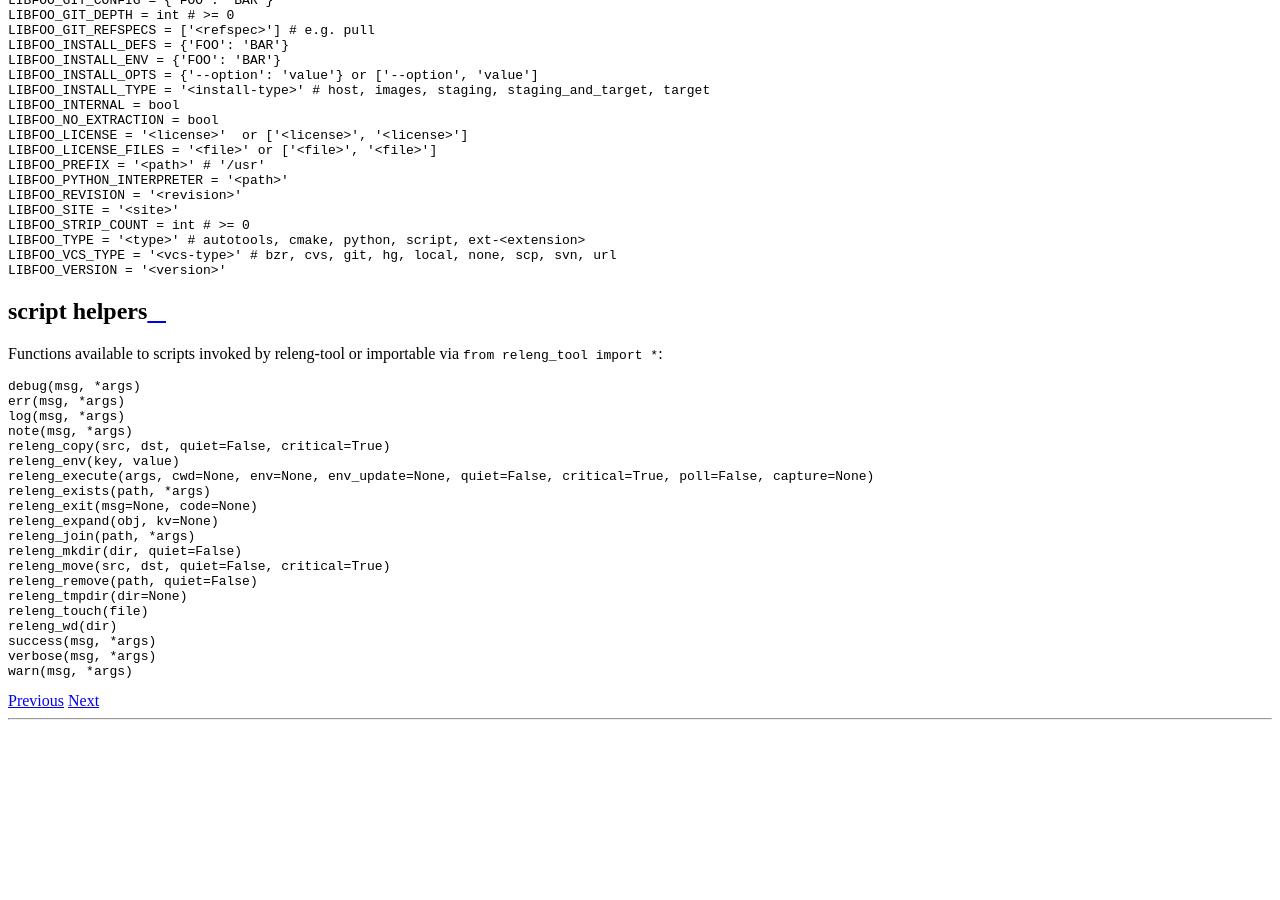
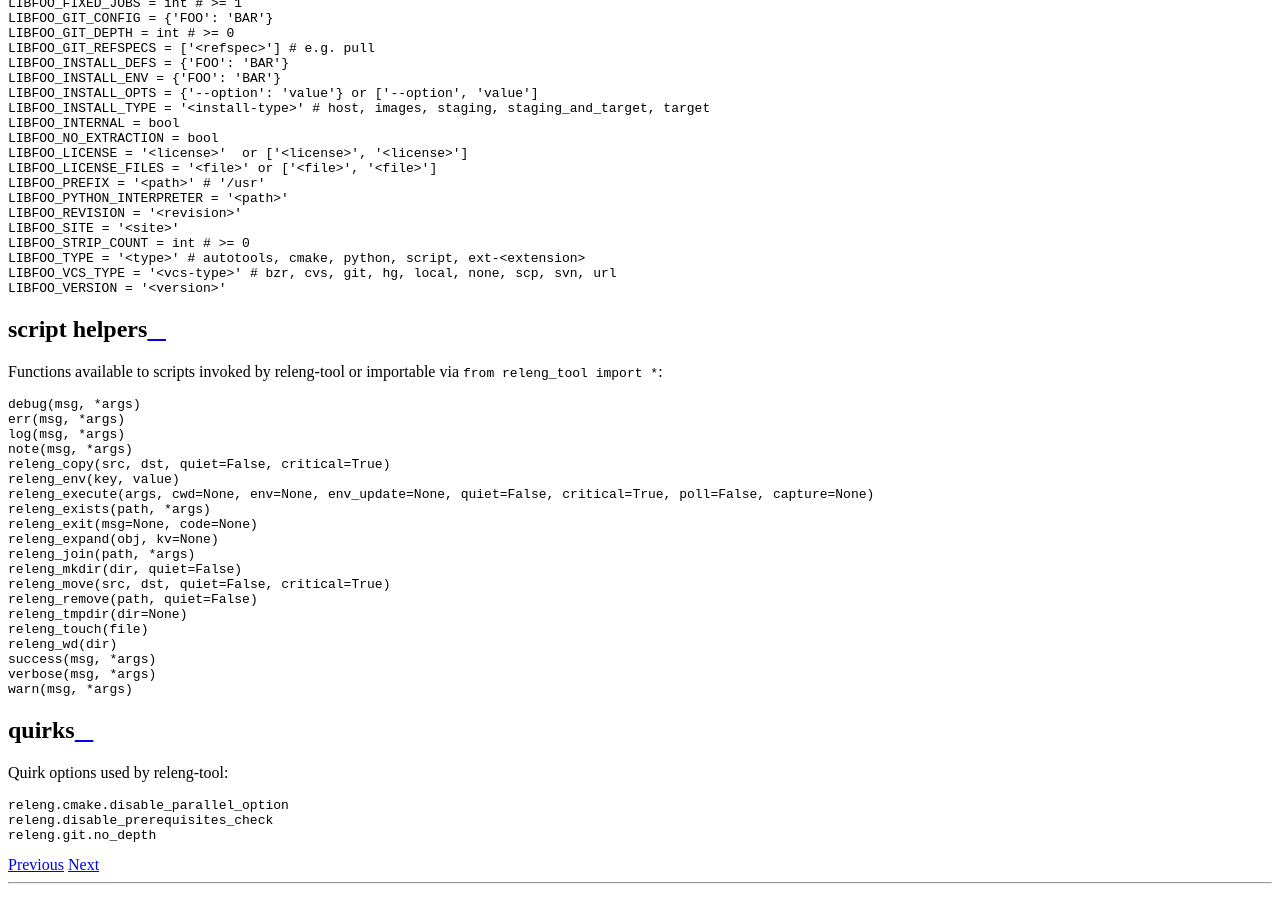
Before and after one commit to releng-tool/releng-tool, a Sphinx documentation site: the page built from Documentation/annex-a.rst, in a window 1280 px wide and 900 px high, scrolled down 2229 px. Built offline with Sphinx 7.4.7 and the Read the Docs theme 2.0.0, drawn with Linux system fonts in a browser that asks for light colours; before the commit the page ends 2965 px from its top, so only the background shows below that.

Commit message:
Documentation: adding quirks to annex-a
Adding a list of supports quirks to the annex A document.

Signed-off-by: James Knight <james.d.knight@live.com>

```diff
--- a/Documentation/annex-a.rst
+++ b/Documentation/annex-a.rst
@@ -138,3 +138,14 @@
    success(msg, *args)
    verbose(msg, *args)
    warn(msg, *args)
+
+quirks
+------
+
+Quirk options used by releng-tool:
+
+.. code-block:: none
+
+   releng.cmake.disable_parallel_option
+   releng.disable_prerequisites_check
+   releng.git.no_depth
```
